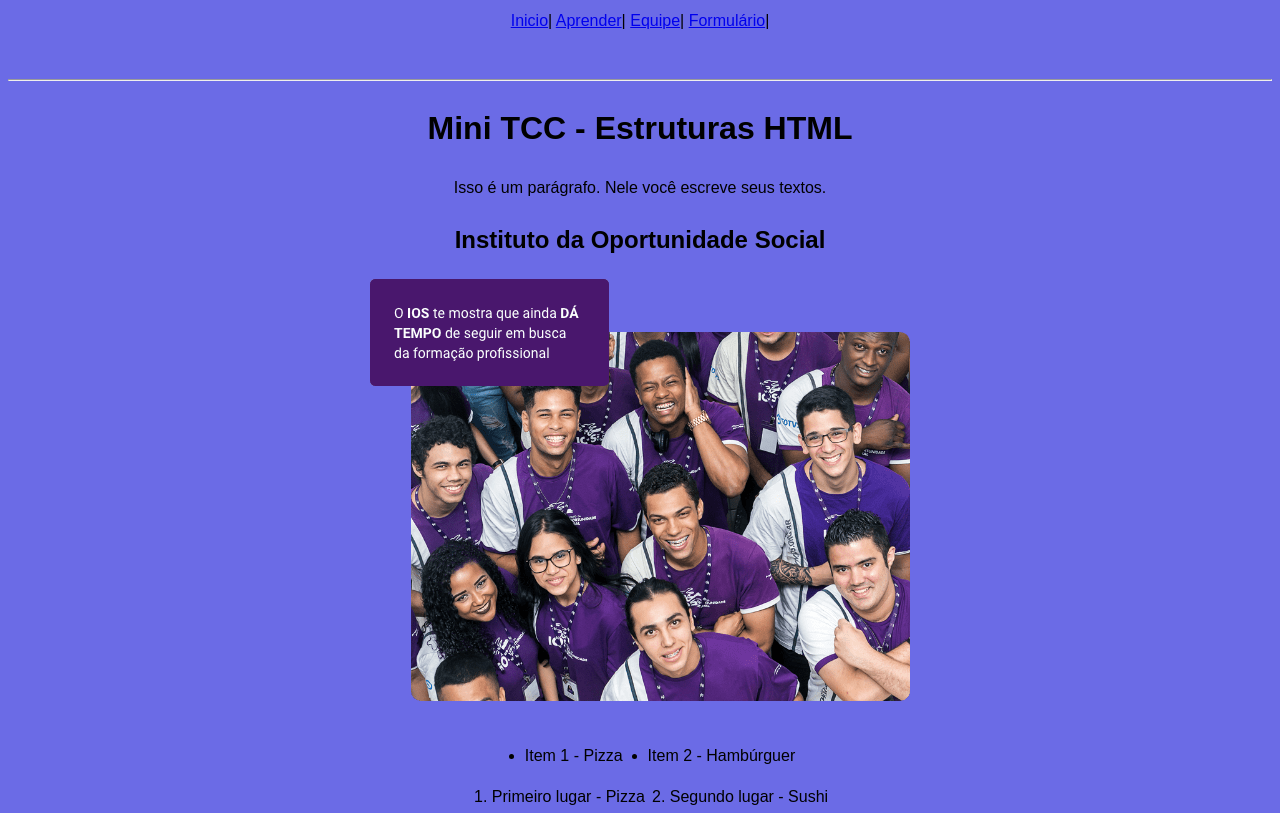
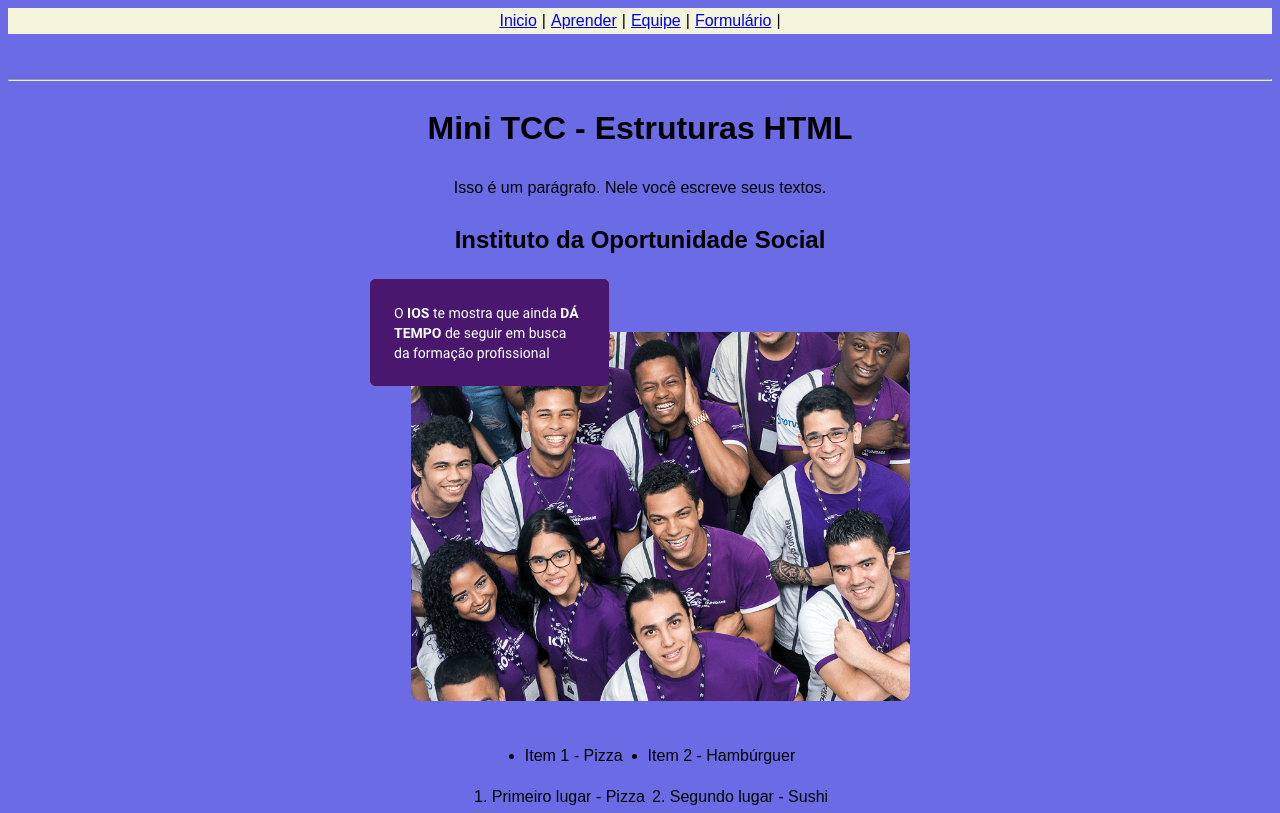
Before and after one commit to DevMatheusWesley/mini-tcc-ios, a plain HTML site: page index.html in a window 1280 px wide. Shown: the top 813 px of the page. Drawn offline with Linux system fonts and the light colour scheme.

Commit message:
Add files via upload

```diff
--- a/css/style.css
+++ b/css/style.css
@@ -27,6 +27,7 @@ body {
     justify-content: center;
     gap: 5px;
     color: black;
+    background-color: beige;
 }
 
 .imagem_principal {
--- a/index.html
+++ b/index.html
@@ -10,7 +10,7 @@
 <body>
 
     <header>
-        <nav class="texto">
+        <nav class="menu-superior">
             <a href="index.html">Inicio</a>|
             <a href="#aprender">Aprender</a>|
             <a href="#equipe">Equipe</a>|
```
